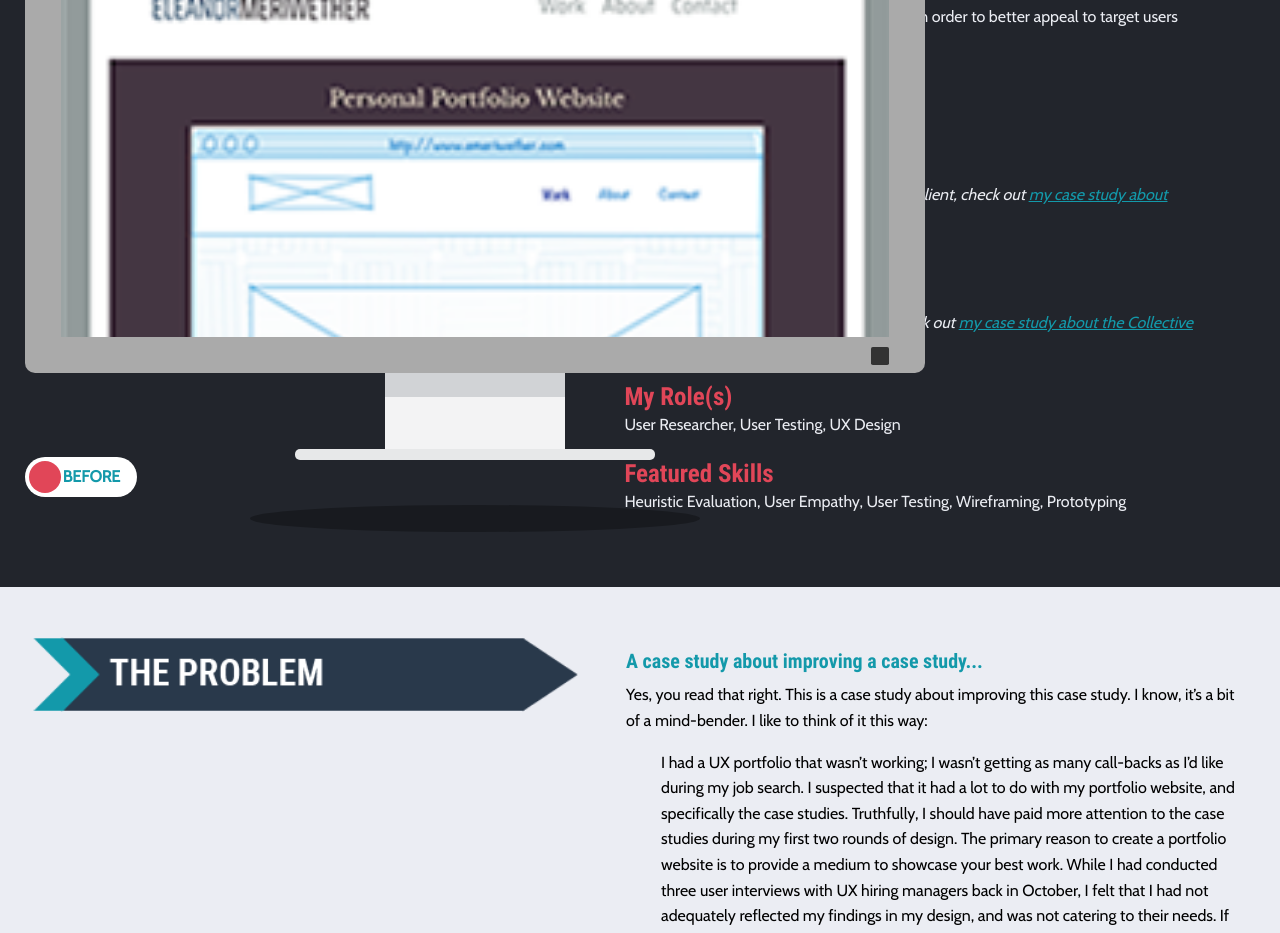
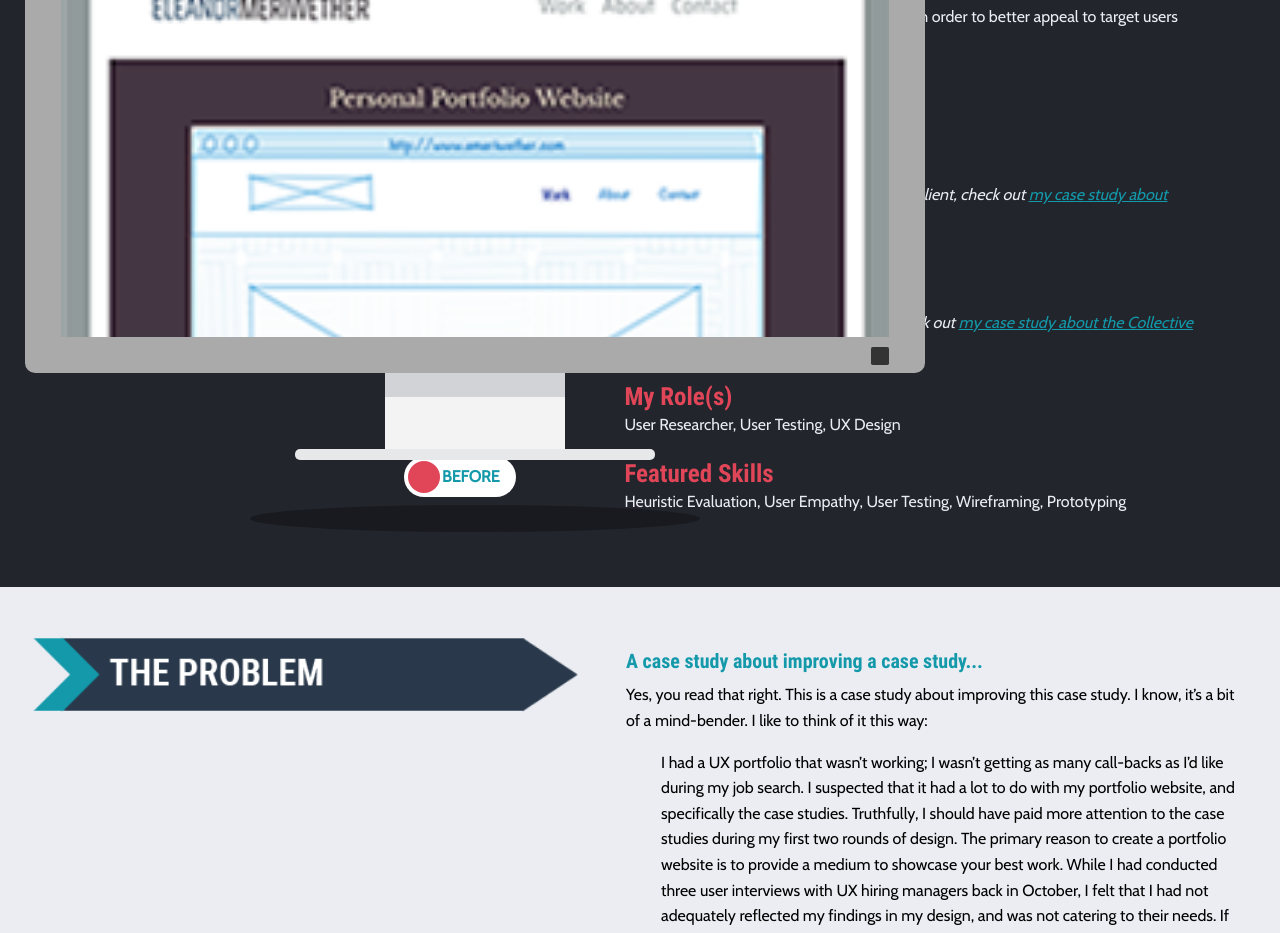
Before and after one commit to emeriwether/emeriwether.github.io, a Jekyll site: the page built from project.html, in a window 1280 px wide. Shown: the part 497-1430 px from the top of the page. Built offline with Jekyll 4.4.1, drawn with Linux system fonts in a browser that asks for light colours.

Commit message:
ct prev comm

```diff
--- a/project.html
+++ b/project.html
@@ -48,10 +48,9 @@
 
         <!-- HEADER IMAGE -->
         <div class="large-6 cell large-order-1" id="headerImage">
-            <div class="grid-x large-align-right">
 
-                <h4 class="text-left cell headerSectionLabel hide-for-large">Results: Before and After the Redesign</h4>
-
+            <div class="grid-x hide-for-large">
+                <h4 class="text-left cell headerSectionLabel">Results: Before and After the Redesign</h4>
                 <!-- TOGGLE -->
                 <div class="switch large small-4 cell large-order-2" id="headerToggle">
                   <input class="switch-input" id="defaultSwitch" type="checkbox" name="defaultSwitch">
@@ -61,8 +60,7 @@
                     <span class="switch-inactive" aria-hidden="true">BEFORE</span>
                   </label>
                 </div>
-
-                    <!-- BEFORE & AFTER IMAGE -->
+                <!-- BEFORE & AFTER IMAGE -->
                 <div class="small-10 large-12 cell large-order-1">
                     <div class="container">
                       <div class="monitor">
@@ -75,8 +73,36 @@
                       <div class="monitor-stand"></div>
                     </div>
                 </div>
+            </div>
 
+            <div class="grid-x show-for-large align-right">
+
+                <!-- TOGGLE -->
+                <div class="switch large small-4 cell large-order-2" id="headerToggle">
+                  <input class="switch-input" id="defaultSwitch" type="checkbox" name="defaultSwitch">
+                  <label class="switch-paddle" for="defaultSwitch">
+                    <span class="show-for-sr"></span>
+                    <span class="switch-active" aria-hidden="true">AFTER</span>
+                    <span class="switch-inactive" aria-hidden="true">BEFORE</span>
+                  </label>
+                </div>
+                <!-- BEFORE & AFTER IMAGE -->
+                <div class="small-10 large-12 cell large-order-1">
+                    <div class="container">
+                      <div class="monitor">
+                        <div class="screen">
+                          <div class="content">
+                            <img src="/images/project2/oldPortfolio.png" />
+                          </div>
+                        </div>
+                      </div>
+                      <div class="monitor-stand"></div>
+                    </div>
+                </div>
             </div>
+
+
+
         </div>
 
     </div>
```
